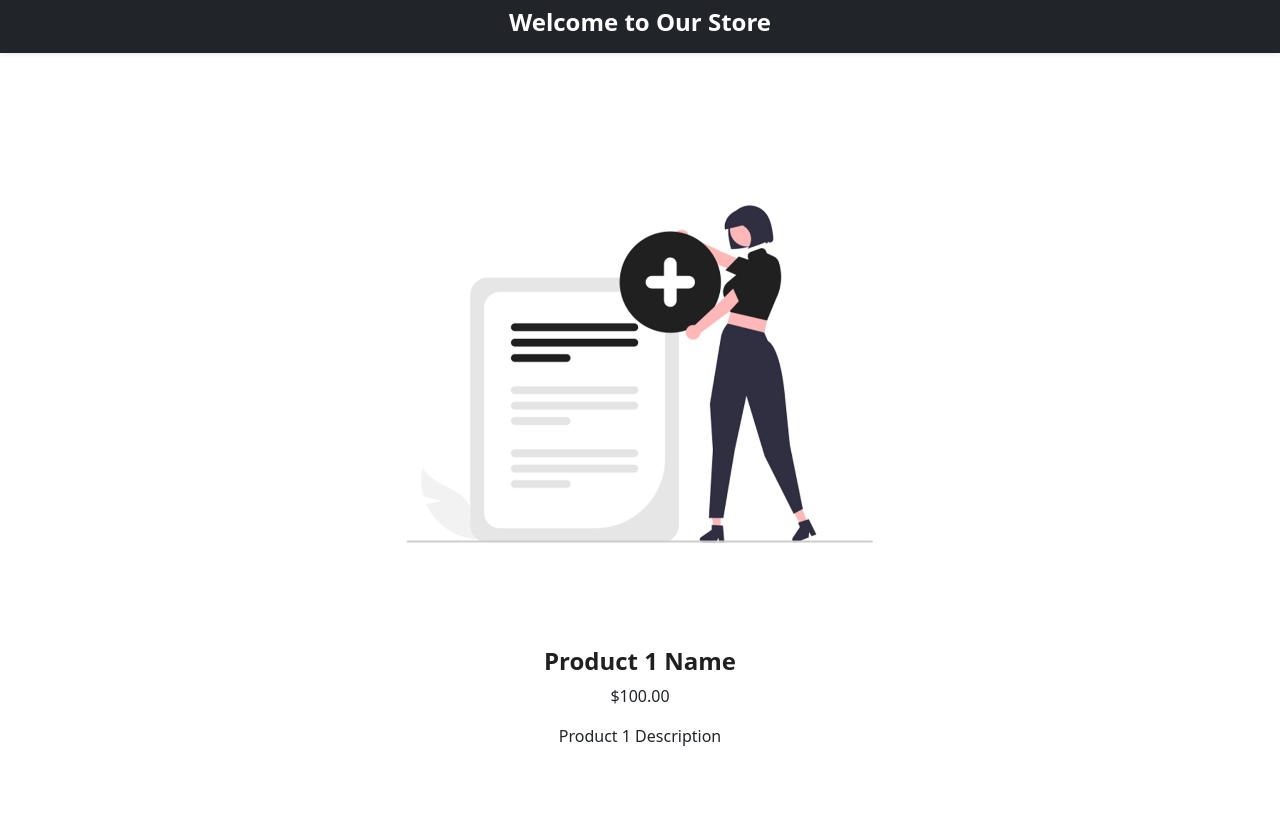
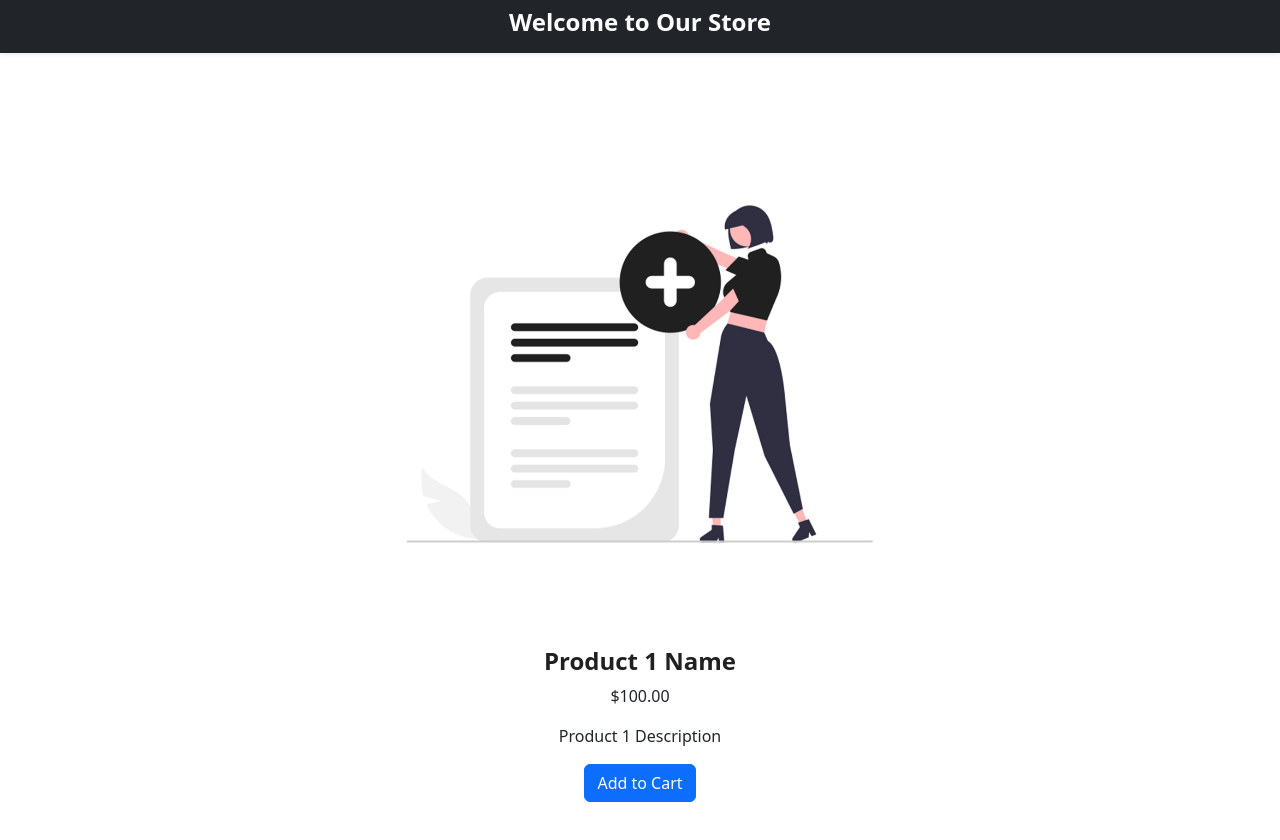
Before and after one commit to YourmixJNR/context-api-ecommerce, a React (Create React App) app: page /1 in a window 1280 px wide. Shown: the top 840 px of the page. Before the commit the page ends 800 px from the top, so only its background shows below. Built offline with nearby package versions, Linux system fonts and the light colour scheme; data requests are answered from the project's data file.

Commit message:
add to cart

```diff
--- a/src/Components/Product.jsx
+++ b/src/Components/Product.jsx
@@ -32,6 +32,7 @@ const Product = () => {
             <h4 className="product-4">{product.name}</h4>
             <p>{product.price}</p>
             <p>{product.description}</p>
+            <button className="btn btn-primary mb-5">Add to Cart</button>
           </div>
         </div>
       </div>
```
